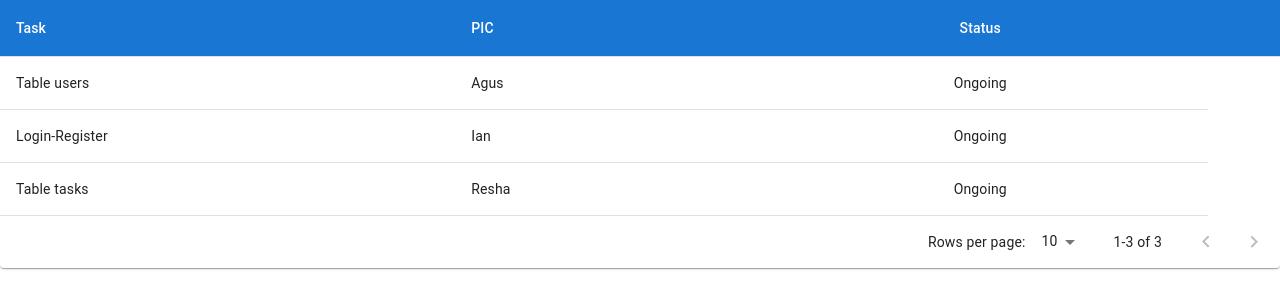
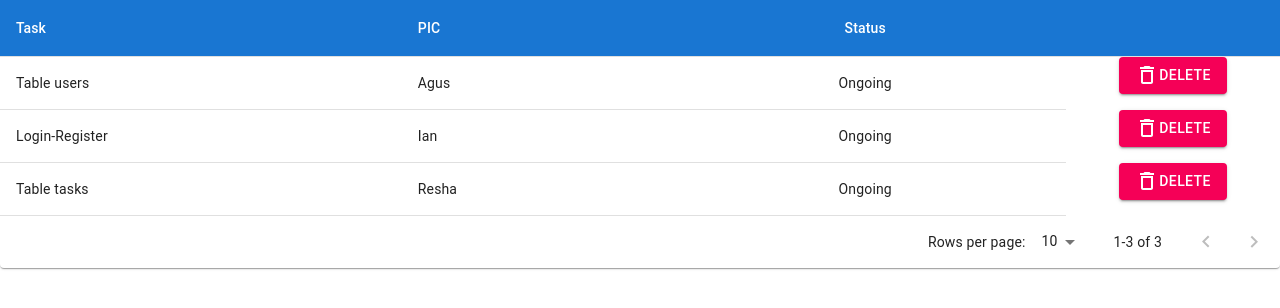
Before and after one commit to Task-Manage/front-end, a React (Create React App) app: page / in a window 1280 px wide. Shown: the top 308 px of the page. Built offline with nearby package versions, Linux system fonts and the light colour scheme.

Commit message:
testing new fitur

```diff
--- a/src/App.js
+++ b/src/App.js
@@ -1,12 +1,12 @@
 import React from "react";
 
 import "./App.css";
-import TableTask from "./Components/TableTask/TableTask";
+import AdminPage from "./Pages/AdminPage/AdminPage";
 
 function App() {
   return (
     <div className="App">
-      <TableTask />
+      <AdminPage />
     </div>
   );
 }
--- a/src/Pages/UserPage/UserPage.jsx
+++ b/src/Pages/UserPage/UserPage.jsx
@@ -0,0 +1,6 @@
+import React from "react";
+function UserPage() {
+  return <div></div>;
+}
+
+export default UserPage;
```
